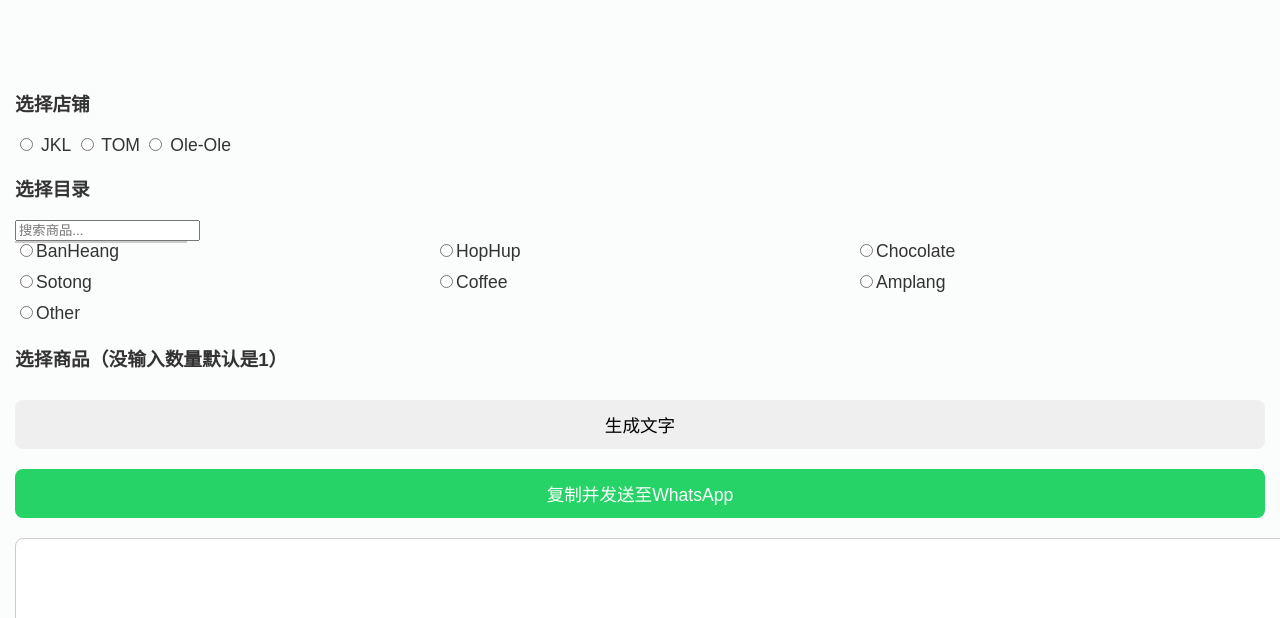
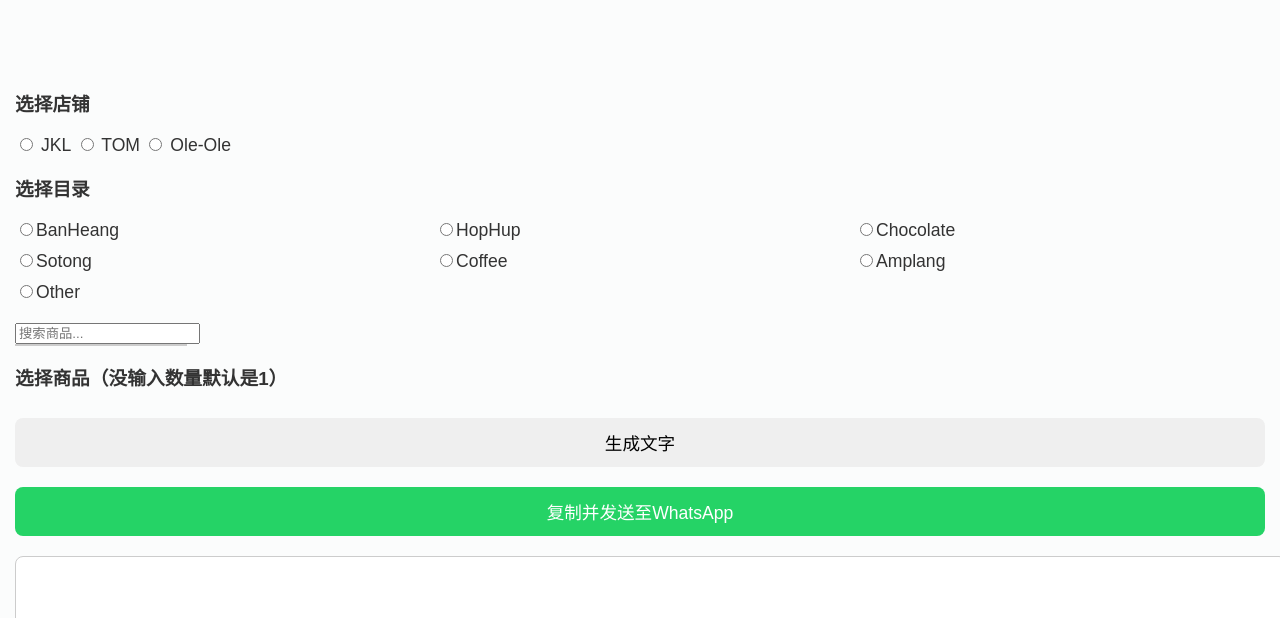
Before and after one commit to SmartProfits/orderplus, a plain HTML site: page index.html in a window 1280 px wide. Shown: the part 182-800 px from the top of the page. Drawn offline with Linux system fonts and the light colour scheme.

Commit message:
Update index.html

```diff
--- a/index.html
+++ b/index.html
@@ -189,8 +189,7 @@ input[type="number"] {
         <label><input type="radio" name="store" value="*Ole-Ole*" onclick="toggleItems()"> Ole-Ole</label>
     </div>
 
-    <h3>选择目录</h3> <input type="text" id="productSearch" placeholder="搜索商品..." oninput="searchProduct()" autocomplete="off">
-<div id="suggestions"></div> <!-- 用于显示自动补全的结果 -->
+    <h3>选择目录</h3>
 
 <div class="category-container">
     <label><input type="radio" name="category" value="BanHeang" onclick="showCategory()">BanHeang</label>
@@ -200,9 +199,11 @@ input[type="number"] {
     <label><input type="radio" name="category" value="Coffee" onclick="showCategory()">Coffee</label>
     <label><input type="radio" name="category" value="Amplang" onclick="showCategory()">Amplang</label>
     <label><input type="radio" name="category" value="Other" onclick="showCategory()">Other</label>
+
 </div>
 
-
+<input type="text" id="productSearch" placeholder="搜索商品..." oninput="searchProduct()" autocomplete="off">
+<div id="suggestions"></div>
     <h3>选择商品（没输入数量默认是1）</h3>
     <div id="productList"></div>
 
```
